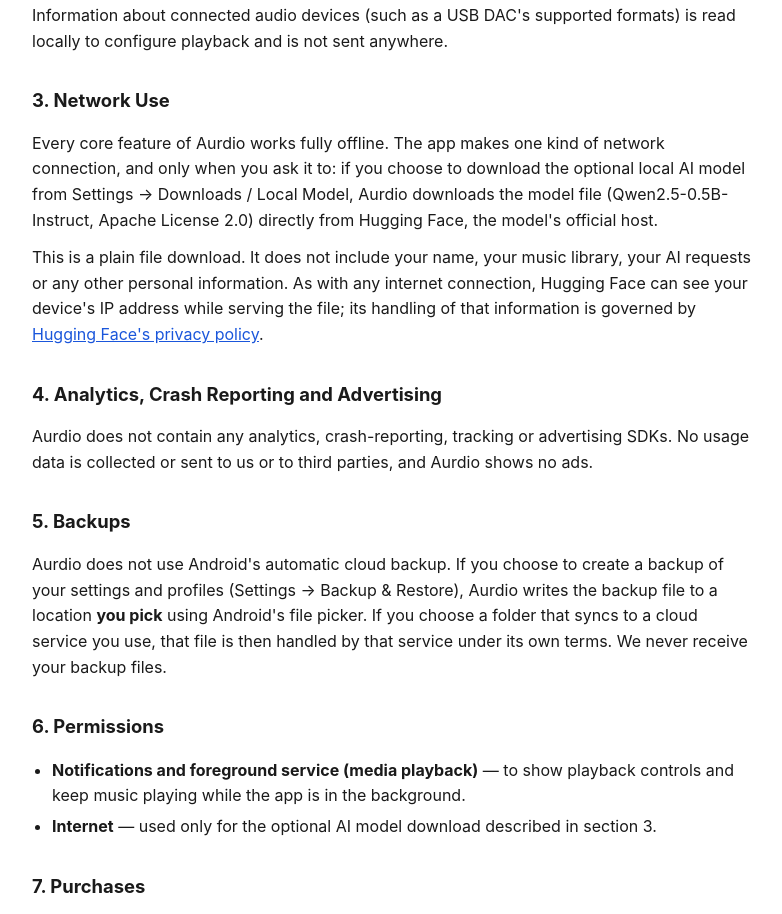
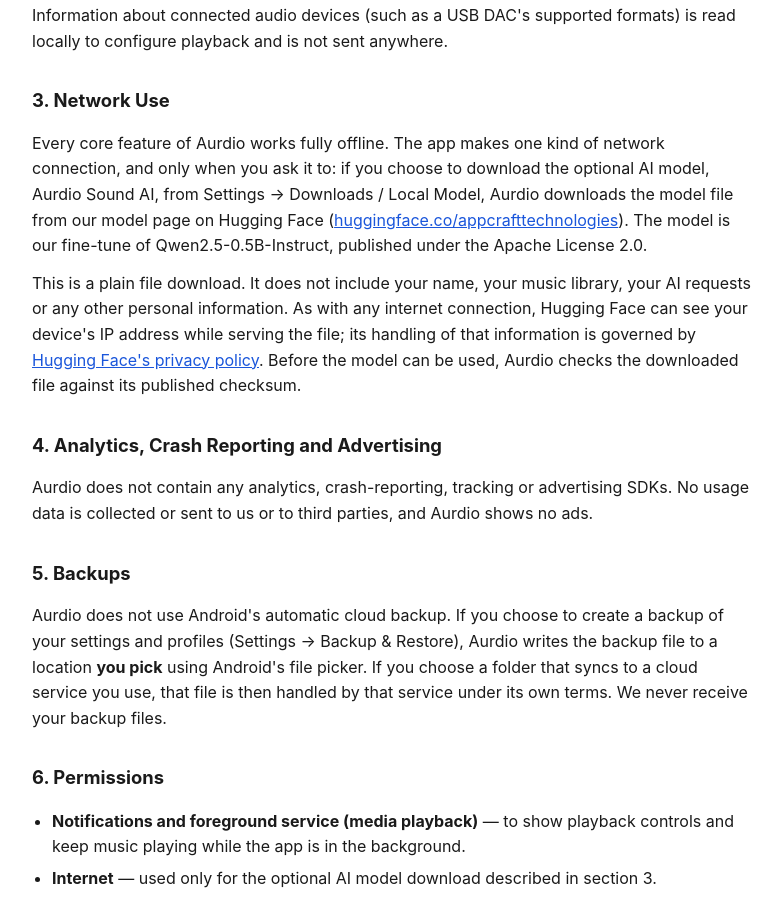
Before and after one commit to gmstechmaster-apps/studygarden-privacy-policy, a plain HTML site: page aurdio_privacy_policy.html in a window 1280 px wide. Shown: the part 999-1913 px from the top of the page, without its empty margins (248-1030 px from the left). Drawn offline with Linux system fonts and the light colour scheme.

Commit message:
Aurdio policy: model now downloads from AppCraft Technologies' Hugging Face page
Co-Authored-By: Claude Opus 5.5 <noreply@anthropic.com>
Claude-Session: https://claude.ai/code/session_016Z5zxvnqaMYbhuRth8D3eG

```diff
--- a/aurdio_privacy_policy.html
+++ b/aurdio_privacy_policy.html
@@ -60,8 +60,8 @@
 <p>Information about connected audio devices (such as a USB DAC's supported formats) is read locally to configure playback and is not sent anywhere.</p>
 
 <h2>3. Network Use</h2>
-<p>Every core feature of Aurdio works fully offline. The app makes one kind of network connection, and only when you ask it to: if you choose to download the optional local AI model from Settings &rarr; Downloads / Local Model, Aurdio downloads the model file (Qwen2.5-0.5B-Instruct, Apache License 2.0) directly from Hugging Face, the model's official host.</p>
-<p>This is a plain file download. It does not include your name, your music library, your AI requests or any other personal information. As with any internet connection, Hugging Face can see your device's IP address while serving the file; its handling of that information is governed by <a href="https://huggingface.co/privacy" rel="noopener">Hugging Face's privacy policy</a>.</p>
+<p>Every core feature of Aurdio works fully offline. The app makes one kind of network connection, and only when you ask it to: if you choose to download the optional AI model, Aurdio Sound AI, from Settings &rarr; Downloads / Local Model, Aurdio downloads the model file from our model page on Hugging Face (<a href="https://huggingface.co/appcrafttechnologies/aurdio-intent-qwen2.5-0.5b-gguf" rel="noopener">huggingface.co/appcrafttechnologies</a>). The model is our fine-tune of Qwen2.5-0.5B-Instruct, published under the Apache License 2.0.</p>
+<p>This is a plain file download. It does not include your name, your music library, your AI requests or any other personal information. As with any internet connection, Hugging Face can see your device's IP address while serving the file; its handling of that information is governed by <a href="https://huggingface.co/privacy" rel="noopener">Hugging Face's privacy policy</a>. Before the model can be used, Aurdio checks the downloaded file against its published checksum.</p>
 
 <h2>4. Analytics, Crash Reporting and Advertising</h2>
 <p>Aurdio does not contain any analytics, crash-reporting, tracking or advertising SDKs. No usage data is collected or sent to us or to third parties, and Aurdio shows no ads.</p>
```
